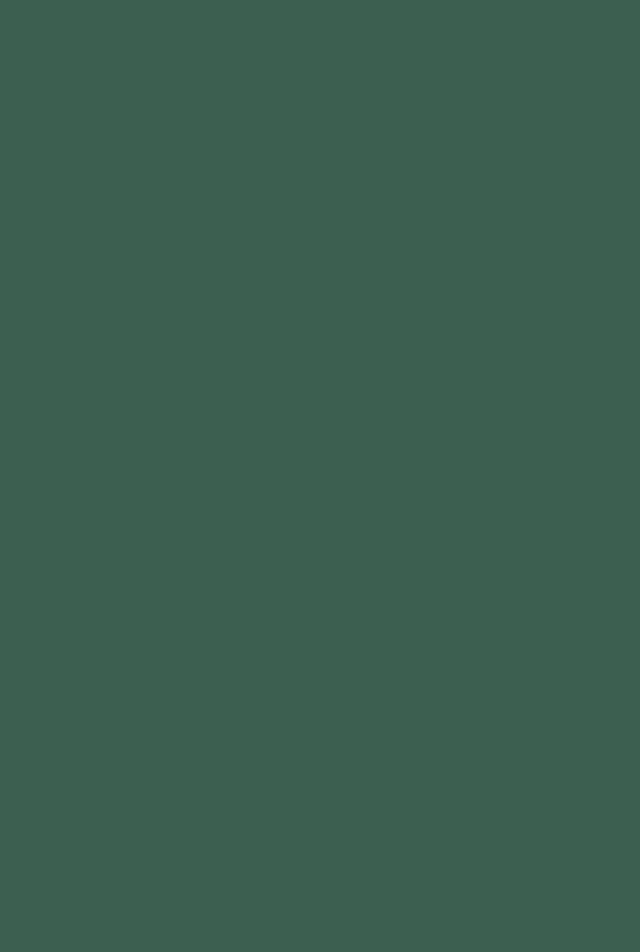
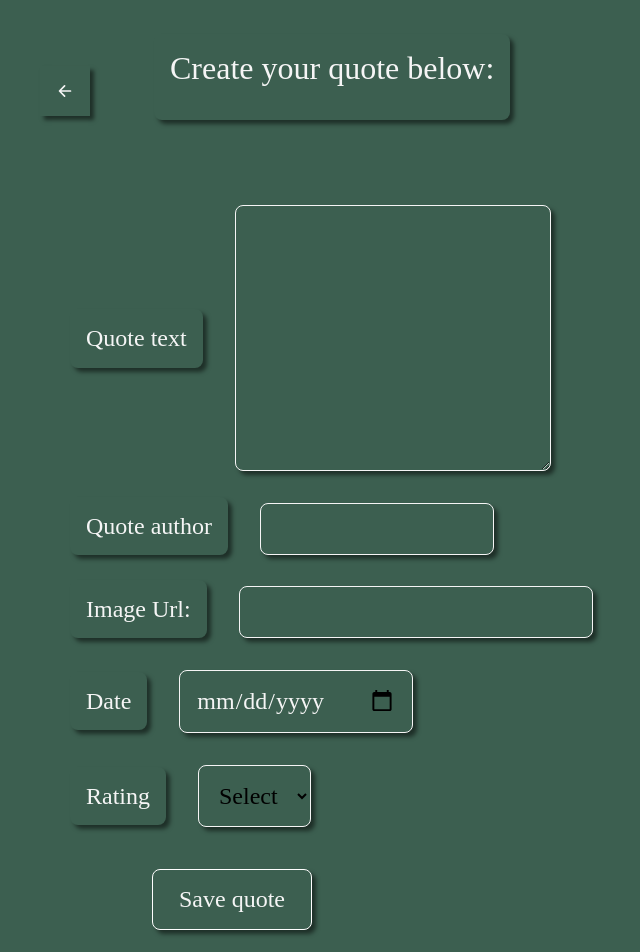
Before and after one commit to luciancroitoru/react-final-project-lucian, a React (Vite) app: page /create-quote in a window 1280 px wide. Before the commit this address had no page. Shown: the top 952 px of the page, without its empty margins (24-664 px from the left). Before the commit the page ends 800 px from the top, so only its background shows below. Built offline with nearby package versions, Linux system fonts and the light colour scheme.

Commit message:
create quote component

```diff
--- a/db.json
+++ b/db.json
@@ -5,7 +5,7 @@
       "text": "''Code even when everything seems dark in front of your eyes''",
       "author": "Lucian Taylor",
       "imageUrl": "https://picsum.photos/id/1/450/300",
-      "date": "5/21/2024",
+      "date": "2024-5-21",
       "rating": 5,
       "bookmark": false
     },
@@ -14,7 +14,7 @@
       "text": "''Eat, sleep, code, repeat''",
       "author": "Anonymous",
       "imageUrl": "https://picsum.photos/id/2/450/300",
-      "date": "5/22/2024",
+      "date": "2024-5-22",
       "rating": 4,
       "bookmark": false
     },
@@ -23,7 +23,7 @@
       "text": "''It is never too late to call an old friend''",
       "author": "Luci Taylor",
       "imageUrl": "https://picsum.photos/id/3/450/300",
-      "date": "5/23/2024",
+      "date": "2024-5-23",
       "rating": 4,
       "bookmark": false
     },
@@ -32,7 +32,7 @@
       "text": "''Note to myself: when code becomes pain, I become stronger''",
       "author": "Lucian Taylor",
       "imageUrl": "https://picsum.photos/id/4/450/300",
-      "date": "5/25/2024",
+      "date": "2024-5-25",
       "rating": 3,
       "bookmark": false
     },
@@ -41,7 +41,7 @@
       "text": "''It doesn't matter what you do, but how you do it''",
       "author": "Lucian Taylor",
       "imageUrl": "https://picsum.photos/id/5/450/300",
-      "date": "5/26/2024",
+      "date": "2024-5-26",
       "rating": 4,
       "bookmark": false
     },
@@ -50,7 +50,7 @@
       "text": "''In a world full of coding obstacles you need to be able to React''",
       "author": "Lucian Taylor",
       "imageUrl": "https://picsum.photos/id/1/450/300",
-      "date": "5/21/2024",
+      "date": "2024-5-21",
       "rating": 5,
       "bookmark": false
     },
@@ -59,7 +59,7 @@
       "text": "''Constantly prepare yourself to React faster and code better''",
       "author": "Luci Taylor",
       "imageUrl": "https://picsum.photos/id/2/450/300",
-      "date": "5/22/2024",
+      "date": "2024-5-22",
       "rating": 5,
       "bookmark": false
     },
@@ -68,7 +68,7 @@
       "text": "''When technology changes, your habits change''",
       "author": "Lucian Croitoru",
       "imageUrl": "https://picsum.photos/id/3/450/300",
-      "date": "5/23/2024",
+      "date": "2024-5-23",
       "rating": 3,
       "bookmark": false
     },
@@ -77,7 +77,7 @@
       "text": "''Wise words take time to develop''",
       "author": "Lucian Taylor",
       "imageUrl": "https://picsum.photos/id/4/450/300",
-      "date": "5/25/2024",
+      "date": "2024-05-25",
       "rating": 4,
       "bookmark": false
     },
@@ -86,9 +86,65 @@
       "text": "''Don't plan too much. The world constantly changes whether you like it, or not.''",
       "author": "Lucian Taylor",
       "imageUrl": "https://picsum.photos/id/5/450/300",
-      "date": "5/26/2024",
+      "date": "2024-05-26",
       "rating": 4,
       "bookmark": false
+    },
+    {
+      "id": "7109",
+      "text": "This is my first created quote",
+      "author": "Lucian",
+      "imageUrl": "https://picsum.photos/id/6/450/300",
+      "date": "2024-06-01",
+      "rating": 2
+    },
+    {
+      "id": "5fab",
+      "text": "fsd  dsad dasa",
+      "author": "Lucian Taylor",
+      "imageUrl": "https://picsum.photos/id/6/450/300",
+      "date": "2024-06-14",
+      "rating": "3"
+    },
+    {
+      "id": "af0f",
+      "text": "This quote is mine",
+      "author": "Lucian Taylor",
+      "imageUrl": "https://picsum.photos/id/7/450/300",
+      "date": "2024-06-02",
+      "rating": "3"
+    },
+    {
+      "id": "e2ce",
+      "text": "My one and only Quote",
+      "author": "Luci",
+      "imageUrl": "https://picsum.photos/id/8/450/300",
+      "date": "2024-06-02",
+      "rating": "2"
+    },
+    {
+      "id": "8fc6",
+      "text": "kdsaaa dsaaaaaaaaa dsaaaaaaaaaa dsaaaaaaaaa dsaaaaaaaaaaa dsaaaaaaaaaa",
+      "author": "me",
+      "imageUrl": "https://picsum.photos/id/9/450/300",
+      "date": "2024-06-02",
+      "rating": "2"
+    },
+    {
+      "id": "24d5",
+      "text": "The more you struggle, the more resilient you become.",
+      "author": "Lucian",
+      "imageUrl": "https://picsum.photos/id/10/450/300",
+      "date": "2024-06-02",
+      "rating": "3"
+    },
+    {
+      "id": "d29e",
+      "text": "Link me with all the goods in this world",
+      "author": "me",
+      "imageUrl": "https://picsum.photos/id/11/450/300",
+      "date": "2024-05-24",
+      "rating": "2"
     }
   ]
 }
--- a/src/App.jsx
+++ b/src/App.jsx
@@ -3,6 +3,7 @@ import './App.css';
 import Home from './components/home/Home';
 import { BrowserRouter, Routes, Route } from "react-router-dom";
 import QuoteDetails from './components/quote-details/QuoteDetails';
+import CreateQuote from './components/create-quote/CreateQuote';
 
 // import CreateQuote from './components/CreateQuote';
 // import Logout from './components/Logout';
@@ -18,8 +19,7 @@ function App() {
           <Routes>
             <Route path="/" element = {<Home/>}></Route>
            <Route path="/quote/:idFromPath" element={<QuoteDetails/>}></Route>
-          {/* <Route path="/create-quote" element={<CreateQuote />} />
-          <Route path="/logout" element={<Logout />} /> */}
+            <Route path="create-quote" element={<CreateQuote/>}></Route>
             </Routes>
         </BrowserRouter>
       </QuoteContext.Provider>
--- /dev/null
+++ b/src/components/create-quote/CreateQuote.css
@@ -0,0 +1,133 @@
+.create-quote-back-title-container{
+    display: flex;
+    flex-direction: row;
+    padding: 2rem;
+
+}
+
+.create-quote-section{
+    margin-top: 0.1rem;
+}
+
+.quote-create-back-link{
+    padding: 2rem;
+}
+
+.create-page-title{
+    margin-left: 2rem;
+    box-shadow: 4px 4px 4px rgba(0, 0, 0, 0.5);
+    border-radius: 8px;
+    padding: 1rem;
+    font-family: cursive;
+    font-size: 2rem;
+    margin-bottom: 2rem;
+    color: whitesmoke;
+    /* margin-top: 4rem; */
+}
+
+.create-form-container{
+    display: flex;
+    flex-direction: column;
+}
+
+label {
+  color: whitesmoke;
+  font-size: 1.5rem;
+  box-shadow: 4px 4px 4px rgba(0, 0, 0, 0.5);
+  border-radius: 8px;
+  padding: 1rem;
+  font-family: cursive;
+}
+
+fieldset {
+  border: none;
+  color: whitesmoke;
+  margin-bottom: 1rem;
+}
+
+.form-input {
+  border: 1px solid white;
+  padding: 1rem;
+  font-size: 1.5rem;
+  margin-left: 2rem;
+  box-shadow: 4px 4px 4px rgba(0, 0, 0, 0.5);
+  border-radius: 8px;
+  font-family: cursive;
+}
+
+.form-input{
+    border: 1px solid whitesmoke
+}
+
+.textarea-container{
+    display: flex;
+    align-items: center;
+}
+
+.form-input.form-textarea{
+    overflow-wrap: break-word;
+    text-wrap: wrap;
+    text-align: center;
+    border: 1px solid white;
+    padding: 2rem;
+    font-size: 1.2rem;
+    margin-left: 2rem;
+    box-shadow: 4px 4px 4px rgba(0, 0, 0, 0.5);
+    border-radius: 8px;
+    width: 250px;
+    height:200px;
+    font-family: cursive;
+    border: 1px solid whitesmoke;
+    background: var(--primary-color);
+    color: whitesmoke;
+}
+
+.form-input.form-author{
+    font-size: 1rem;
+    font-family: cursive;
+    background-color: var(--primary-color);
+}
+
+.form-input.form-image-url{
+    font-size: 1rem;
+    width: 20rem;
+    background-color: var(--primary-color);
+}
+
+.form-input.form-date{
+    width: 12.5rem;
+}
+
+.form-input.form-rating{
+    margin-left: 2rem;
+    font-size: 1.5rem;
+    box-shadow: 4px 4px 4px rgba(0, 0, 0, 0.5);
+    border-radius: 8px;
+    background: var(--primary-color);
+    border: 1px solid whitesmoke;
+    color: 1px solid whitesmoke;
+}
+
+.create-form-container{
+    margin-left: 4rem;
+    padding: 1rem;
+}
+
+option{
+    color:whitesmoke
+}
+
+.form-input.create-button{
+    border: 1px solid white;
+    padding: 1rem;
+    font-size: 1.5rem;
+    margin-left: 6rem;
+    margin-top: 1rem;
+    margin-bottom: 2rem;
+    box-shadow: 4px 4px 4px rgba(0, 0, 0, 0.5);
+    border-radius: 8px;
+    font-family: cursive;
+    color: whitesmoke;;
+    background: var(--primary-color);
+    width: 10rem;
+}
--- /dev/null
+++ b/src/components/create-quote/CreateQuote.jsx
@@ -0,0 +1,154 @@
+/*
+ *
+ * imageUrl
+ * text
+ * author
+ * date
+ * rating
+ *
+ */
+
+import { Link, useNavigate, useParams } from "react-router-dom";
+import "./CreateQuote.css";
+import { useContext } from "react";
+import { QuoteContext } from "../../App";
+import { getQuotesFromServer } from "../../lib/quotes";
+import { IoArrowBackOutline } from "react-icons/io5";
+
+export default function CreateQuote() {
+  const navigate = useNavigate();
+  const { quotes, setQuotes } = useContext(QuoteContext);
+  const { idFromPath } = useParams();
+  const selectedQuote = quotes.find((quote) => quote.id === idFromPath);
+
+  // onClick handler to perform side effects and navigate back to home
+  const handleBackClick = () => {
+    // Perform any side effect here (e.g., logging, state update, etc.)
+    // console.log('Navigating back to home page');
+    navigate("/");
+  };
+
+  function saveQuote(event) {
+    // Prevents page refresh when form is submitted (Browser default behavior)
+    event.preventDefault();
+    const formElement = event.target;
+
+    const { text, author, imageUrl, date, rating } = formElement;
+
+    const quote = {
+      text: text.value,
+      author: author.value,
+      imageUrl: imageUrl.value,
+      date: date.value,
+      rating: rating.value,
+    };
+
+    if (idFromPath) {
+      fetch(`http://localhost:3000/quotes/${idFromPath}`, {
+        method: "PUT",
+        body: JSON.stringify(quote),
+      }).then(() => getQuotesFromServer(setQuotes));
+    } else {
+      fetch("http://localhost:3000/quotes", {
+        method: "POST",
+        body: JSON.stringify(quote),
+      }).then(() => {
+        navigate("/");
+        getQuotesFromServer(setQuotes);
+      });
+
+      formElement.reset();
+    }
+  }
+
+  return (
+    <>
+      <section className="create-quote-section">
+        <div className="create-quote-back-title-container">
+        <Link to="/" className="quote-create-back-link">
+          <IoArrowBackOutline
+            className="quote-detail__back_to_home"
+            onClick={handleBackClick}
+          />
+        </Link>
+        <span className="create-page-title">Create your quote below:</span>
+        </div>
+        <form className="create-form-container" onSubmit={saveQuote}>
+          <fieldset className="textarea-container">
+            <label htmlFor="text">Quote text</label>
+            <textarea
+              name="text"
+              className="form-input form-textarea"
+              id="text"
+              type="text"
+              required
+              minLength={10}
+              maxLength={150}
+              //  defaultValue={selectedMovie && selectedMovie.title} same as below
+              defaultValue={selectedQuote?.text}
+            />
+          </fieldset>
+
+          <fieldset>
+            <label htmlFor="author">Quote author</label>
+            <input
+              name="author"
+              className="form-input form-author"
+              id="author"
+              type="text"
+              required
+              minLength={2}
+              maxLength={30}
+              //  defaultValue={selectedMovie && selectedMovie.title} same as below
+              defaultValue={selectedQuote?.text}
+            />
+          </fieldset>
+
+          <fieldset>
+            <label htmlFor="imageUrl">Image Url:</label>
+            <input
+              name="imageUrl"
+              className="form-input form-image-url"
+              type="url"
+              id="imageUrl"
+              required
+              defaultValue={selectedQuote?.imageUrl}
+            />
+          </fieldset>
+
+          <fieldset>
+            <label htmlFor="date">Date</label>
+            <input
+              name="date"
+              className="form-input form-date"
+              type="date"
+              id="date"
+              required
+              defaultValue={selectedQuote?.date}
+            />
+          </fieldset>
+
+          <fieldset>
+            <label htmlFor="rating">Rating</label>
+            <select
+              name="rating"
+              className="form-input form-rating"
+              id="rating"
+              required
+              defaultValue={selectedQuote?.rating}
+            >
+              <option value="0">Select</option>
+              <option value="1">1</option>
+              <option value="2">2</option>
+              <option value="3">3</option>
+              <option value="4">4</option>
+              <option value="5">5</option>
+            </select>
+          </fieldset>
+
+          <button className="form-input create-button">Save quote</button>
+        </form>
+      </section>
+    </>
+  );
+}
--- a/src/components/home/Home.jsx
+++ b/src/components/home/Home.jsx
@@ -22,6 +22,7 @@ export default function Home(){
 
     useEffect(() => {
       retrieveQuotes().then((quotesFromServer) => setQuotes(quotesFromServer));
+    // eslint-disable-next-line react-hooks/exhaustive-deps
     }, []);
     // console.log(quotes);
 
--- a/src/components/navbar/Navbar.css
+++ b/src/components/navbar/Navbar.css
@@ -26,7 +26,7 @@ body, ul, li, a {
     left: 0;
     width: 250px;
     height: 100%;
-    background-color: #333;
+    background-color: #1F322A;
     color: white;
     padding-top: 60px;
     transform: translateX(-100%);
@@ -58,5 +58,5 @@ body, ul, li, a {
 }
 
 .drawer__link:hover {
-    color: teal; /* Change color on hover */
+    color: deeppink; /* Change color on hover */
 }
--- a/src/components/quote-card/QuoteCard.jsx
+++ b/src/components/quote-card/QuoteCard.jsx
@@ -41,7 +41,7 @@ QuoteCard.propTypes = {
         text: PropTypes.string,
         author: PropTypes.string,
         date: PropTypes.any,
-        rating: PropTypes.number,
-        bookmark: PropTypes.bool,
+        rating: PropTypes.any,
+        bookmark: PropTypes.any,
     }),
 };
--- a/src/components/quote-details/QuoteDetails.css
+++ b/src/components/quote-details/QuoteDetails.css
@@ -31,4 +31,5 @@
     color: whitesmoke;
     font-family: cursive;
     margin-bottom: 2rem;
+    padding: 1rem;
 }
--- a/src/components/quote-details/QuoteDetails.jsx
+++ b/src/components/quote-details/QuoteDetails.jsx
@@ -23,7 +23,7 @@ export default function QuoteDetails() {
         // onClick handler to perform side effects and navigate back to home
         const handleBackClick = () => {
             // Perform any side effect here (e.g., logging, state update, etc.)
-            console.log('Navigating back to home page');
+            // console.log('Navigating back to home page');
             navigate('/');
         };
 
--- /dev/null
+++ b/src/lib/quotes.js
@@ -0,0 +1,6 @@
+export async function getQuotesFromServer(setQuotes) {
+    const response = await fetch("http://localhost:3000/quotes");
+    const quotesFromServer = await response.json();
+
+    setQuotes(quotesFromServer);
+  }
```
